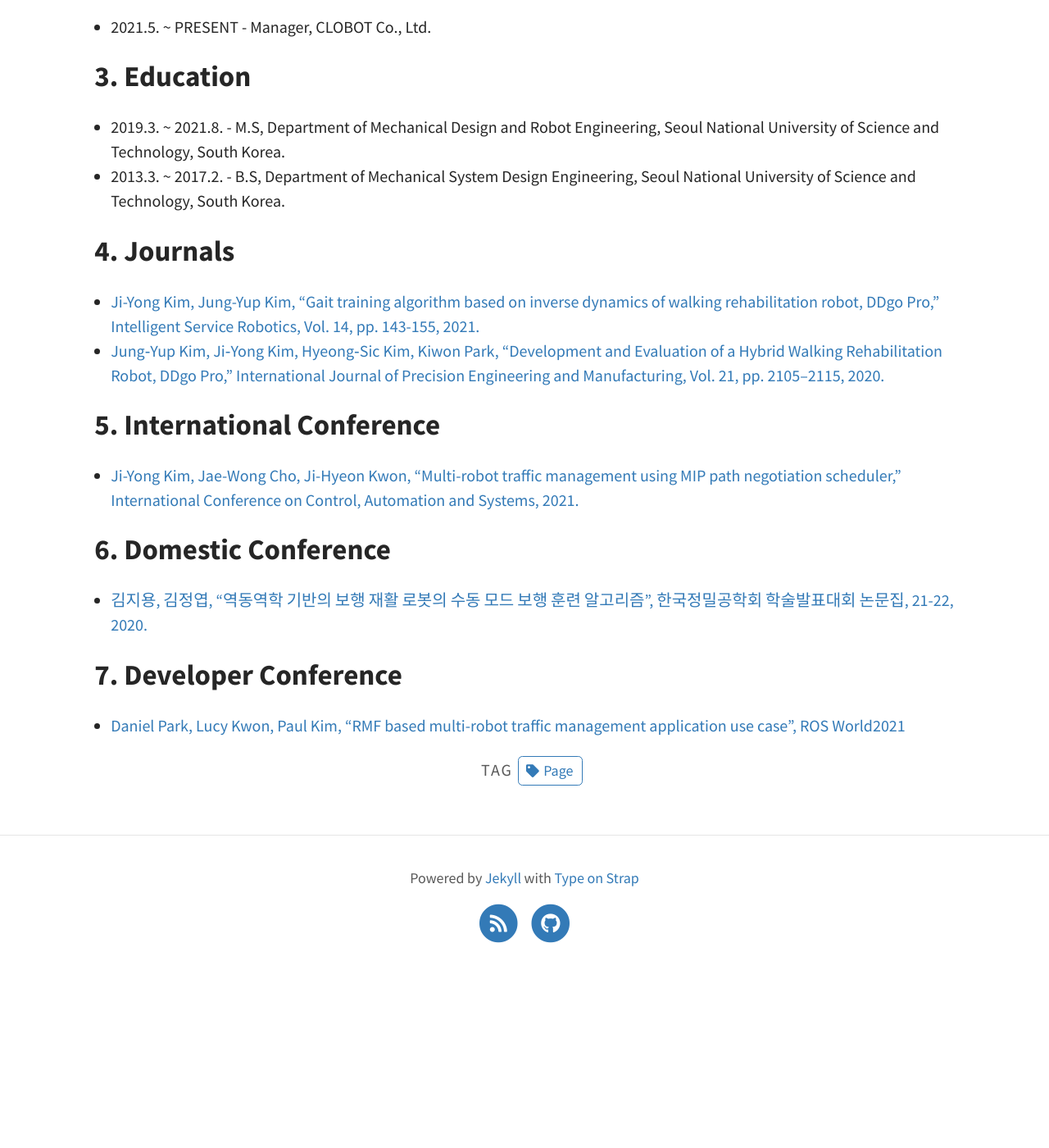
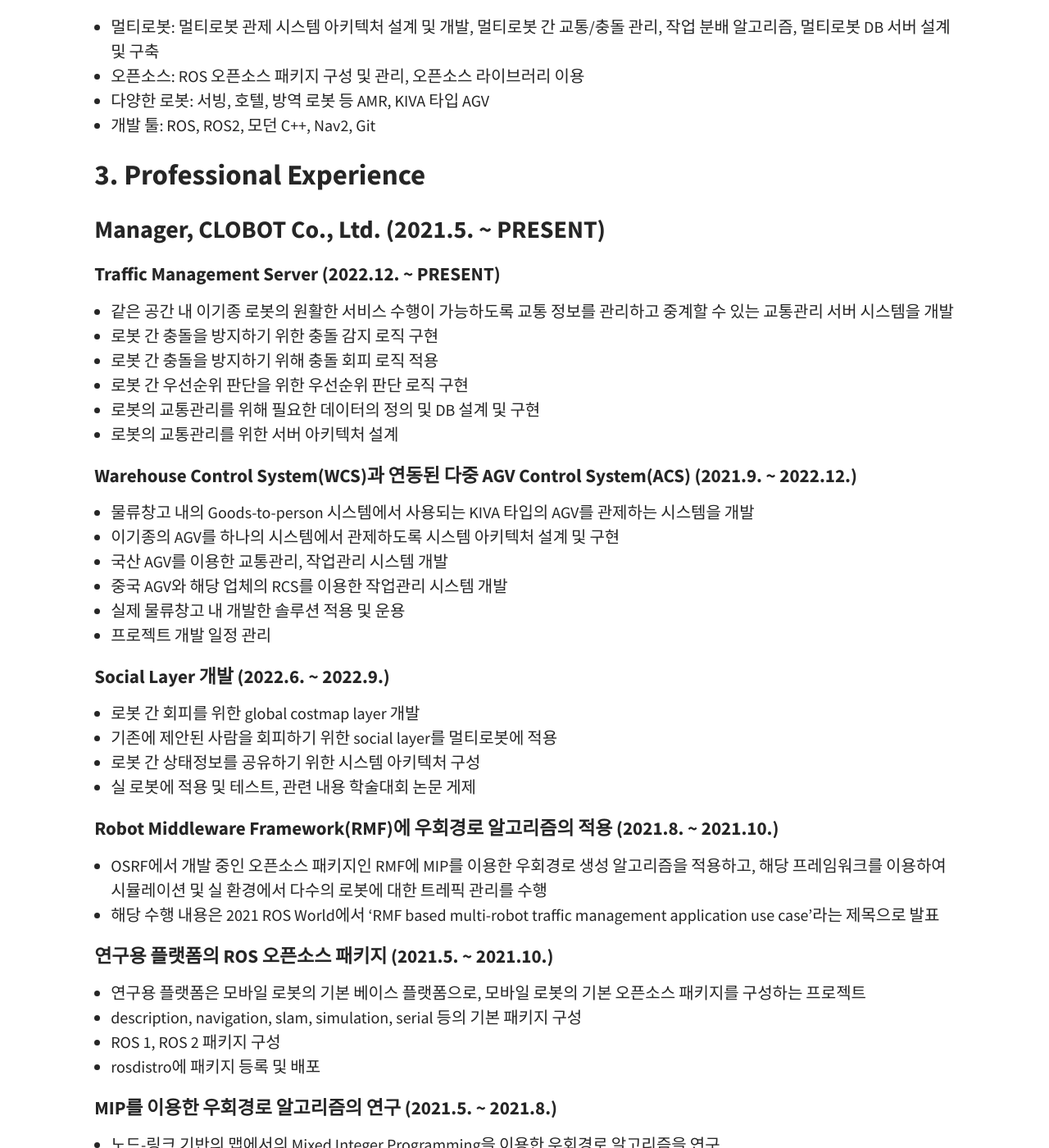
Before and after one commit to rootbKim/rootbKim.github.io, a Jekyll site: the page built from pages/profile.md, in a window 1280 px wide and 1400 px high, scrolled down 734 px. Shown: the whole window at 82% size. Built offline with Jekyll 4.4.1, drawn with Linux system fonts in a browser that asks for light colours; nearby versions of some CDN libraries; some web fonts are replaced; library files that are not in the unit come from our copies; comment, search, counter and statistics services are not loaded; before the commit the page ends 1923 px from its top, so only the background shows below that; some of the changed text lies outside the part shown.

Commit message:
[PROFILE] 기술 경력 추가

```diff
--- a/pages/profile.md
+++ b/pages/profile.md
@@ -9,26 +9,84 @@ tags: [Page]
 ## 1. Profile
 
 ### Jiyong Kim
+
 #### Manager / Platform Business Team, [CLOBOT Co., Ltd.](https://www.clobot.co.kr)
 
 I am currently a manager at the CLOBOT Co., Ltd since 2021. I received a B.S and M.S degrees in Department of Mechanical Design and Robot Enginnering from Seoul National University of Science and Technology, Seoul, South Korea in 2017 and 2021, respectively. I am interested in scheduling of multi mobile robots, dynamics control of manipulators, and service robot platform based on the open source.
 
-## 2. Experience
-* 2021.5. ~ PRESENT - Manager, CLOBOT Co., Ltd.
+## 2. Key Skills Assement
 
-## 3. Education
-* 2019.3. ~ 2021.8. - M.S, Department of Mechanical Design and Robot Engineering, Seoul National University of Science and Technology, South Korea.
-* 2013.3. ~ 2017.2. - B.S, Department of Mechanical System Design Engineering, Seoul National University of Science and Technology, South Korea.
+- 멀티로봇: 멀티로봇 관제 시스템 아키텍처 설계 및 개발, 멀티로봇 간 교통/충돌 관리, 작업 분배 알고리즘, 멀티로봇 DB 서버 설계 및 구축
+- 오픈소스: ROS 오픈소스 패키지 구성 및 관리, 오픈소스 라이브러리 이용
+- 다양한 로봇: 서빙, 호텔, 방역 로봇 등 AMR, KIVA 타입 AGV
+- 개발 툴: ROS, ROS2, 모던 C++, Nav2, Git
 
-## 4. Journals
-* [Ji-Yong Kim, Jung-Yup Kim, "Gait training algorithm based on inverse dynamics of walking rehabilitation robot, DDgo Pro," Intelligent Service Robotics, Vol. 14, pp. 143-155, 2021.](https://doi.org/10.1007/s11370-021-00357-8)
-* [Jung‑Yup Kim, Ji‑Yong Kim, Hyeong‑Sic Kim, Kiwon Park, "Development and Evaluation of a Hybrid Walking Rehabilitation Robot, DDgo Pro," International Journal of Precision Engineering and Manufacturing, Vol. 21, pp. 2105–2115, 2020.](https://doi.org/10.1007/s12541-020-00404-x)
+## 3. Professional Experience
 
-## 5. International Conference
-* [Ji-Yong Kim, Jae-Wong Cho, Ji-Hyeon Kwon, "Multi-robot traffic management using MIP path negotiation scheduler," International Conference on Control, Automation and Systems, 2021.](https://ieeexplore.ieee.org/document/9649860)
+### Manager, CLOBOT Co., Ltd. (2021.5. ~ PRESENT)
 
-## 6. Domestic Conference
-* [김지용, 김정엽, "역동역학 기반의 보행 재활 로봇의 수동 모드 보행 훈련 알고리즘", 한국정밀공학회 학술발표대회 논문집, 21-22, 2020.](https://www.dbpia.co.kr/journal/articleDetail?nodeId=NODE10489383)
+#### Traffic Management Server (2022.12. ~ PRESENT)
 
-## 7. Developer Conference
-* [Daniel Park, Lucy Kwon, Paul Kim, "RMF based multi-robot traffic management application use case", ROS World2021](https://vimeo.com/649654300/698c1da5a6)
+- 같은 공간 내 이기종 로봇의 원활한 서비스 수행이 가능하도록 교통 정보를 관리하고 중계할 수 있는 교통관리 서버 시스템을 개발
+- 로봇 간 충돌을 방지하기 위한 충돌 감지 로직 구현
+- 로봇 간 충돌을 방지하기 위해 충돌 회피 로직 적용
+- 로봇 간 우선순위 판단을 위한 우선순위 판단 로직 구현
+- 로봇의 교통관리를 위해 필요한 데이터의 정의 및 DB 설계 및 구현
+- 로봇의 교통관리를 위한 서버 아키텍처 설계
+
+#### Warehouse Control System(WCS)과 연동된 다중 AGV Control System(ACS) (2021.9. ~ 2022.12.)
+
+- 물류창고 내의 Goods-to-person 시스템에서 사용되는 KIVA 타입의 AGV를 관제하는 시스템을 개발
+- 이기종의 AGV를 하나의 시스템에서 관제하도록 시스템 아키텍처 설계 및 구현
+- 국산 AGV를 이용한 교통관리, 작업관리 시스템 개발
+- 중국 AGV와 해당 업체의 RCS를 이용한 작업관리 시스템 개발
+- 실제 물류창고 내 개발한 솔루션 적용 및 운용
+- 프로젝트 개발 일정 관리
+
+#### Social Layer 개발 (2022.6. ~ 2022.9.)
+
+- 로봇 간 회피를 위한 global costmap layer 개발
+- 기존에 제안된 사람을 회피하기 위한 social layer를 멀티로봇에 적용
+- 로봇 간 상태정보를 공유하기 위한 시스템 아키텍처 구성
+- 실 로봇에 적용 및 테스트, 관련 내용 학술대회 논문 게제
+
+#### Robot Middleware Framework(RMF)에 우회경로 알고리즘의 적용 (2021.8. ~ 2021.10.)
+
+- OSRF에서 개발 중인 오픈소스 패키지인 RMF에 MIP를 이용한 우회경로 생성 알고리즘을 적용하고, 해당 프레임워크를 이용하여 시뮬레이션 및 실 환경에서 다수의 로봇에 대한 트레픽 관리를 수행
+- 해당 수행 내용은 2021 ROS World에서 'RMF based multi-robot traffic management application use case'라는 제목으로 발표
+
+#### 연구용 플랫폼의 ROS 오픈소스 패키지 (2021.5. ~ 2021.10.)
+
+- 연구용 플랫폼은 모바일 로봇의 기본 베이스 플랫폼으로, 모바일 로봇의 기본 오픈소스 패키지를 구성하는 프로젝트
+- description, navigation, slam, simulation, serial 등의 기본 패키지 구성
+- ROS 1, ROS 2 패키지 구성
+- rosdistro에 패키지 등록 및 배포
+
+#### MIP를 이용한 우회경로 알고리즘의 연구 (2021.5. ~ 2021.8.)
+
+- 노드-링크 기반의 맵에서의 Mixed Integer Programming을 이용한 우회경로 알고리즘을 연구
+- MIP 계산을 위한 노드-링크 구조 맵의 수학적 모델링
+- 최적화 계산을 위하여 OR-Tools와 Gurobi 사용
+- GAZEBO Simulation을 이용한 알고리즘 검증
+
+## 4. Education
+
+- 2019.3. ~ 2021.8. - M.S, Department of Mechanical Design and Robot Engineering, Seoul National University of Science and Technology, South Korea.
+- 2013.3. ~ 2017.2. - B.S, Department of Mechanical System Design Engineering, Seoul National University of Science and Technology, South Korea.
+
+## 5. Journals
+
+- [Ji-Yong Kim, Jung-Yup Kim, "Gait training algorithm based on inverse dynamics of walking rehabilitation robot, DDgo Pro," Intelligent Service Robotics, Vol. 14, pp. 143-155, 2021.](https://doi.org/10.1007/s11370-021-00357-8)
+- [Jung‑Yup Kim, Ji‑Yong Kim, Hyeong‑Sic Kim, Kiwon Park, "Development and Evaluation of a Hybrid Walking Rehabilitation Robot, DDgo Pro," International Journal of Precision Engineering and Manufacturing, Vol. 21, pp. 2105–2115, 2020.](https://doi.org/10.1007/s12541-020-00404-x)
+
+## 6. International Conference
+
+- [Ji-Yong Kim, Jae-Wong Cho, Ji-Hyeon Kwon, "Multi-robot traffic management using MIP path negotiation scheduler," International Conference on Control, Automation and Systems, 2021.](https://ieeexplore.ieee.org/document/9649860)
+
+## 7. Domestic Conference
+
+- [김지용, 김정엽, "역동역학 기반의 보행 재활 로봇의 수동 모드 보행 훈련 알고리즘", 한국정밀공학회 학술발표대회 논문집, 21-22, 2020.](https://www.dbpia.co.kr/journal/articleDetail?nodeId=NODE10489383)
+
+## 8. Developer Conference
+
+- [Daniel Park, Lucy Kwon, Paul Kim, "RMF based multi-robot traffic management application use case", ROS World2021](https://vimeo.com/649654300/698c1da5a6)
```
